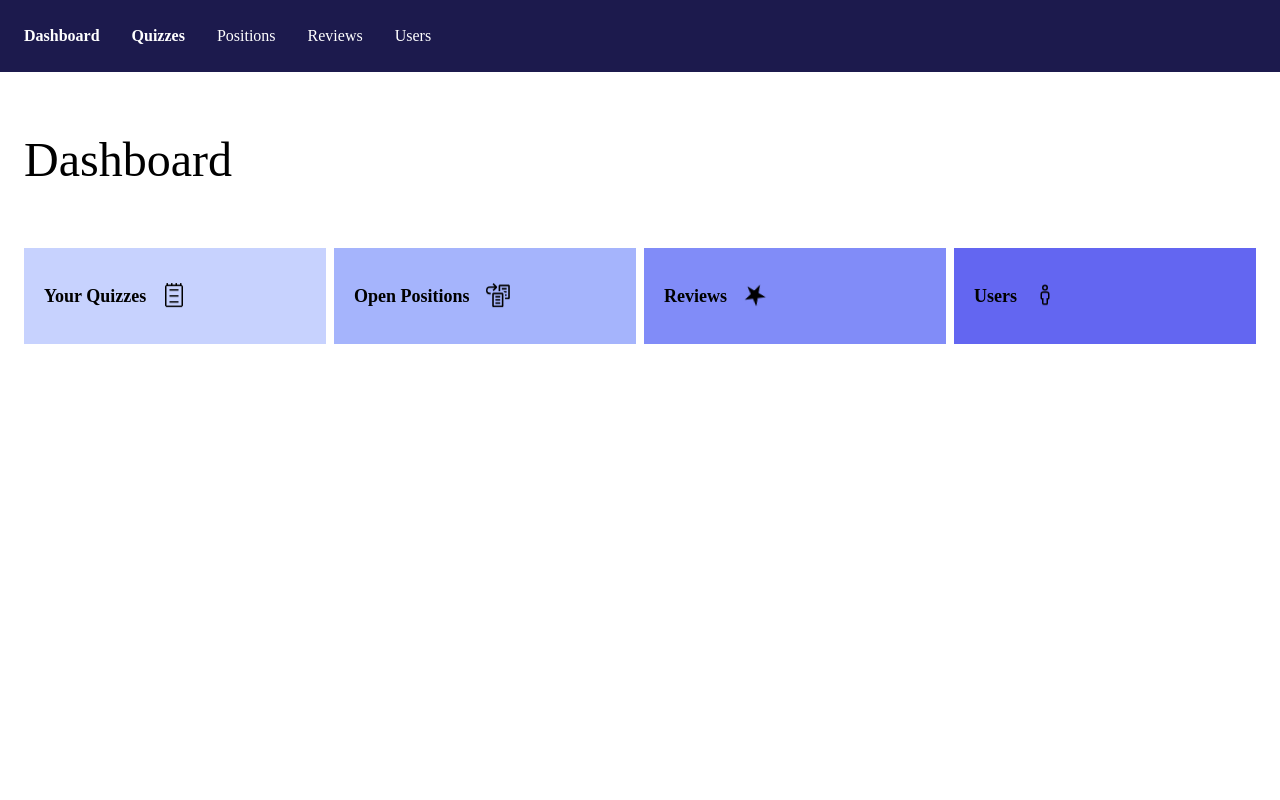
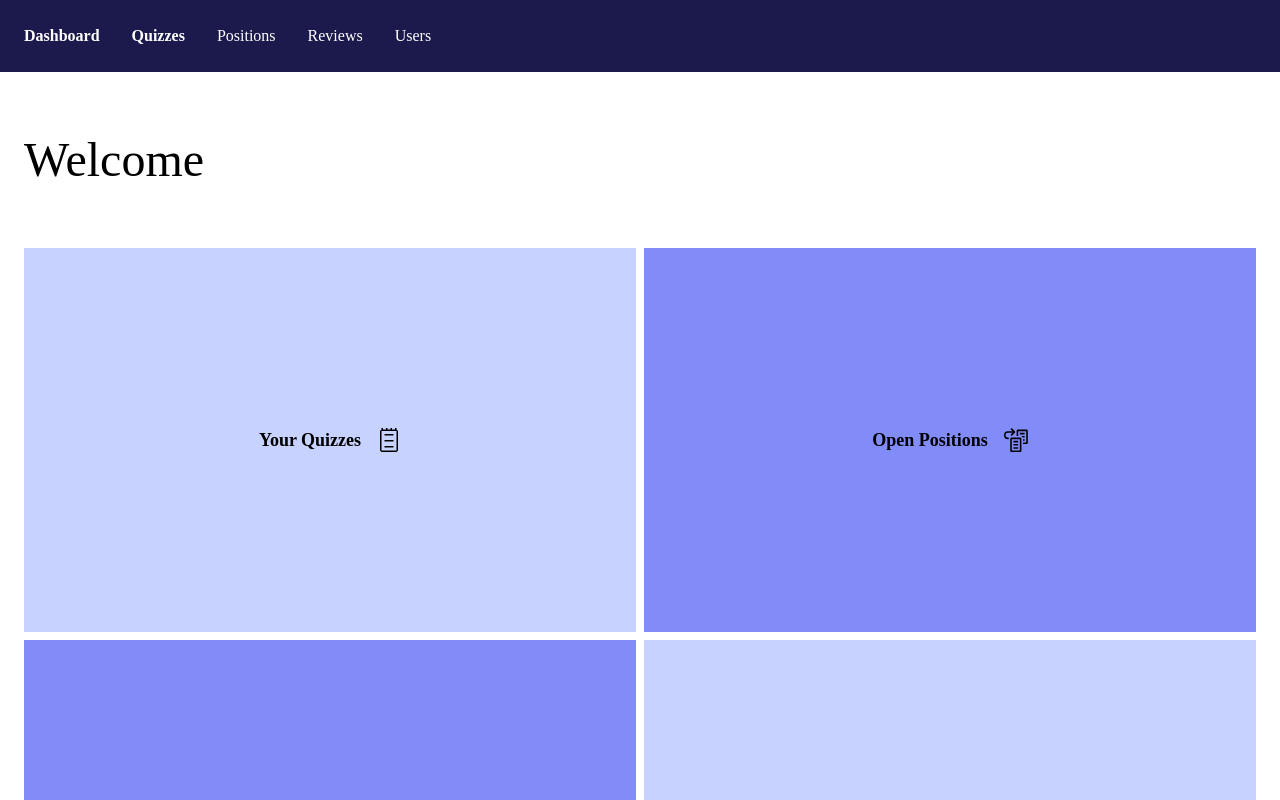
Before and after one commit to nikolap994/recruit_em, a Next.js app: page /recruiter in a window 1280 px wide. Shown: the top 800 px of the page. Built offline with nearby package versions, Linux system fonts and the light colour scheme.

Commit message:
Update Recruiter dashboard desktop styles

```diff
--- a/src/pages/recruiter/index.js
+++ b/src/pages/recruiter/index.js
@@ -21,47 +21,45 @@ export default function Recruiter(props) {
 
 			<RecruiterNavigation />
 
-			<div className="max-w-7xl mx-auto ">
-				<h1 className="text-5xl my-8 md:my-16 px-4 md:px-6">Dashboard</h1>
+			<div className="max-w-7xl mx-auto">
+				<h1 className="text-5xl py-8 md:py-16 px-4 md:px-6">Welcome</h1>
 
-				<div className="px-2 md:px-6">
-					<div className="flex flex-col items-center md:flex-row gap-2 md:flex text-lg font-bold">
-						<div className="h-24 pl-5 flex items-center gap-10 w-full bg-indigo-200">
+				<div className="grid md:grid-cols-2 items-center  gap-2 text-lg font-bold px-2 md:px-6">
+					<div className="h-24 md:h-32 lg:h-96 w-64 pl-5 lg:pl-0 lg:text-center flex items-center gap-10 w-full bg-indigo-200">
 						<Link
 							href="/recruiter/quiz"
-								className="w-full flex items-center gap-4"
+							className="w-full flex items-center gap-4 justify-center"
 						>
 							Your Quizzes
-								<VscOutput className="h-6 w-6 animate-bounce" />
+							<VscOutput className="h-6 w-6 animate-bounce lg:animate-none lg:hover-animate-bounce" />
 						</Link>
 					</div>
-						<div className="h-24 pl-5 flex items-center gap-10 w-full bg-indigo-300">
+					<div className="h-24 md:h-32 lg:h-96 w-64 pl-5 lg:pl-0 lg:text-center flex items-center gap-10 w-full bg-indigo-400">
 						<Link
 							href="/recruiter/positions"
-								className="w-full flex items-center gap-4"
+							className="w-full flex items-center gap-4 justify-center"
 						>
 							Open Positions
-								<VscReferences className="h-6 w-6 animate-bounce" />
+							<VscReferences className="h-6 w-6 animate-bounce lg:animate-none lg:hover-animate-bounce" />
 						</Link>
 					</div>
-						<div className="h-24 pl-5 flex items-center gap-10 w-full bg-indigo-400">
+					<div className="h-24 md:h-32 lg:h-96 w-64 pl-5 lg:pl-0 lg:text-center flex items-center gap-10 w-full bg-indigo-400">
 						<Link
 							href="/recruiter/reviews"
-								className="w-full flex items-center gap-4"
+							className="w-full flex items-center gap-4 justify-center"
 						>
 							Reviews
-								<VscStarFull className="h-6 w-6 animate-spin" />
+							<VscStarFull className="h-6 w-6 animate-spin lg:animate-none lg:hover-animate-spin" />
 						</Link>
 					</div>
-						<div className="h-24 pl-5 flex items-center gap-10 w-full bg-indigo-500">
+					<div className="h-24 md:h-32 lg:h-96 w-64 pl-5 lg:pl-0 lg:text-center flex items-center gap-10 w-full bg-indigo-200">
 						<Link
 							href="/recruiter/users"
-								className="w-full flex items-center gap-4"
+							className="w-full flex items-center gap-4 justify-center"
 						>
 							Users
-								<VscPerson className="h-6 w-6 animate-bounce" />
+							<VscPerson className="h-6 w-6 animate-bounce lg:animate-none lg:hover-animate-bounce" />
 						</Link>
-						</div>
 					</div>
 				</div>
 			</div>
```
Lines whose indentation alone changed are shown as unchanged.
